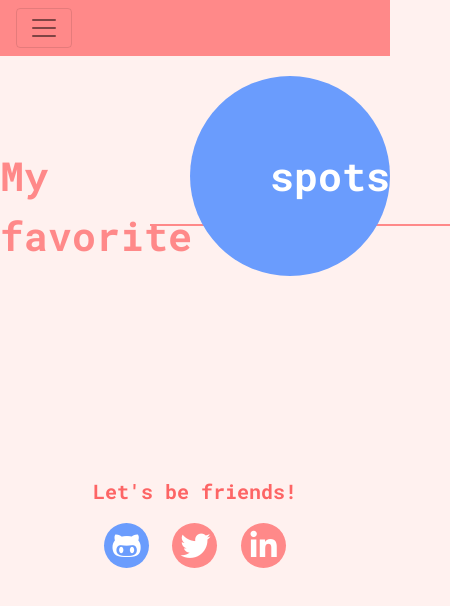
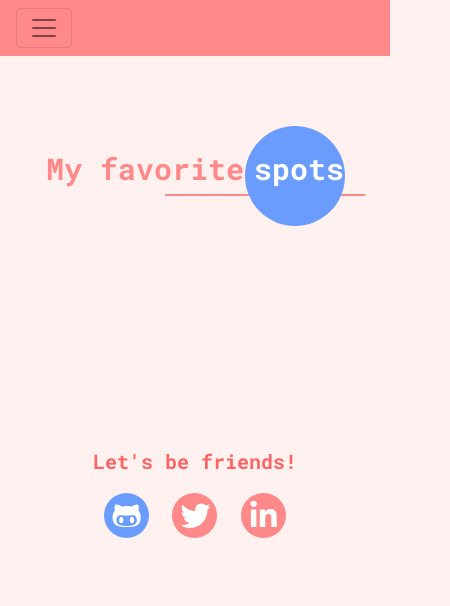
Before and after one commit to leabuende/favorite-spots, an Angular app: page /welcome in a window 390 px wide. Shown: the top 606 px of the page, 450 px wide, since content can reach past the window. Built offline with nearby package versions, Linux system fonts and the light colour scheme.

Commit message:
adjust landing page

```diff
--- a/src/app/landing-page/landing-page.component.css
+++ b/src/app/landing-page/landing-page.component.css
@@ -150,6 +150,27 @@
     .bottom{
         margin-top: 30vh;
     }
-
-
 }
+@media (max-width: 450px){
+    .Maintitle{
+        font-size: 30px;
+        margin-top: 70px;
+    }
+    .Spottitle{
+        font-size: 30px;
+        margin-top: 70px;
+        margin-left:10px;
+    }
+    .circle{
+        top: 50px;
+        height:100px;
+        width:100px;
+    }
+    .titleBox{
+        width:300px;
+        height:120px;
+    }
+    .titleBox::after{
+        width: 200px;
+    }
+}
```
